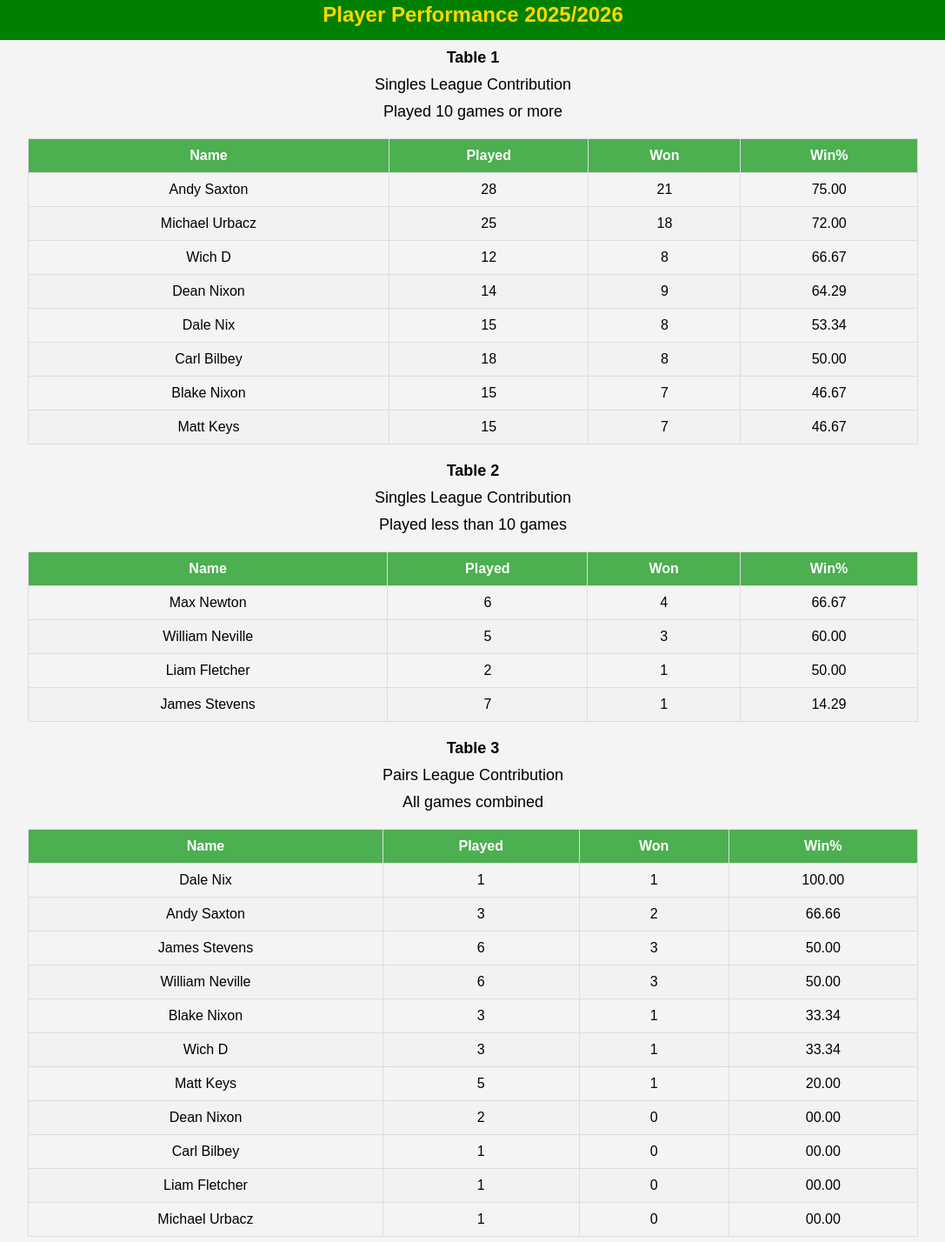
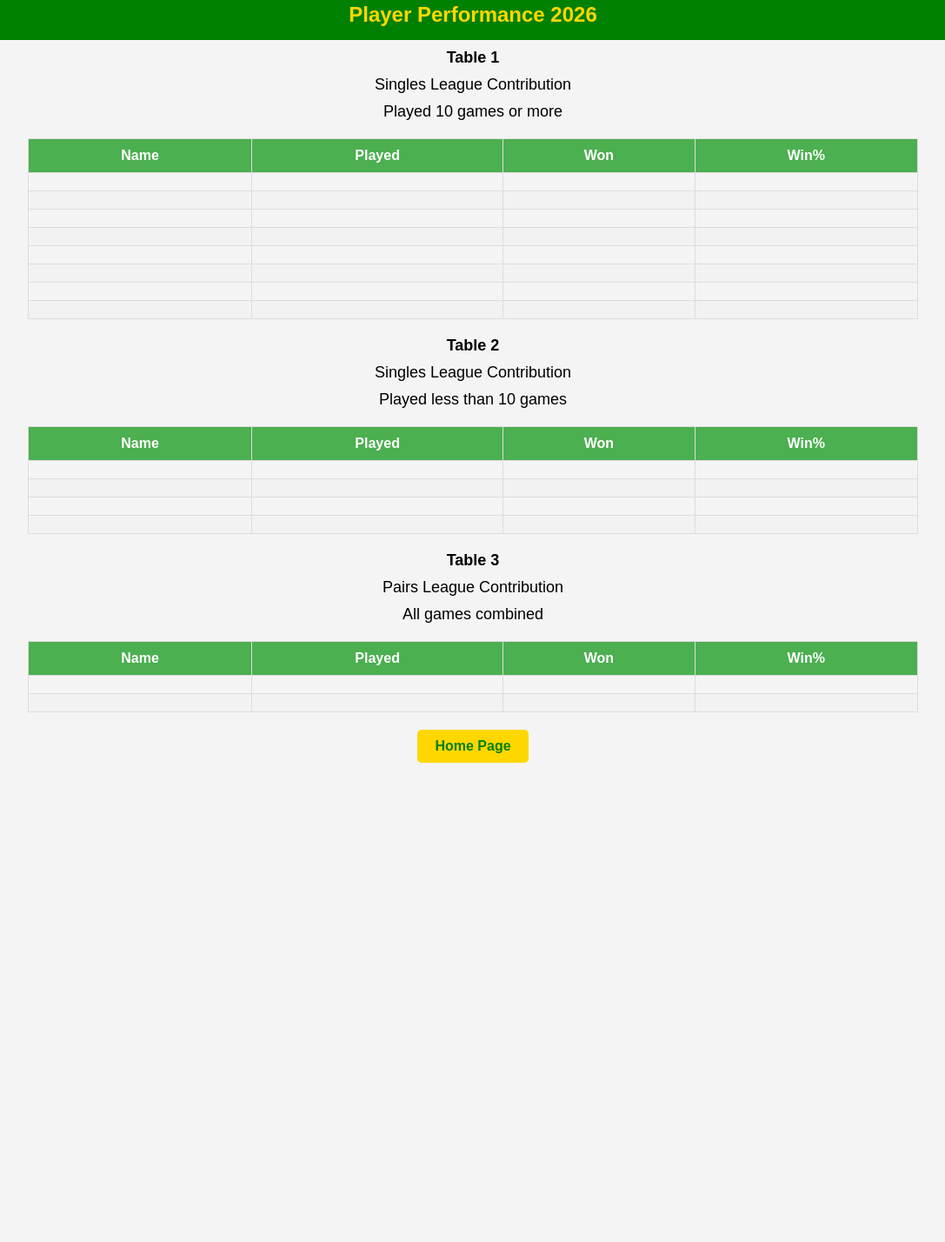
Before and after one commit to con-club-pool-2026/current-season, a plain HTML site: page index.html in a window 1280 px wide. Shown: the part 12-1440 px from the top of the page at 87% size, without its empty margins (96-1183 px from the left). After the commit the page ends 899 px from the top, so only its background shows below. Drawn offline with Linux system fonts and the light colour scheme.

Commit message:
Update index.html

```diff
--- a/index.html
+++ b/index.html
@@ -73,7 +73,7 @@
 <body>
 
 <header>
-    <h1>Player Performance 2025/2026</h1>
+    <h1>Player Performance 2026</h1>
 </header>
 
 <section>
@@ -96,52 +96,52 @@
     </thead>
     <tbody
         <tr>
-            <td>Andy Saxton</td>
-            <td>28</td>
-            <td>21</td>
-            <td>75.00</td>
+            <td></td>
+            <td></td>
+            <td></td>
+            <td></td>
         </tr>
         <tr>
-            <td>Michael Urbacz</td>
-            <td>25</td>
-            <td>18</td>
-            <td>72.00</td>
+            <td></td>
+            <td></td>
+            <td></td>
+            <td></td>
         </tr>
         <tr>
-            <td>Wich D</td>
-            <td>12</td>
-            <td>8</td>
-            <td>66.67</td>
+            <td></td>
+            <td></td>
+            <td></td>
+            <td></td>
         </tr>
         <tr>
-            <td>Dean Nixon</td>
-            <td>14</td>
-            <td>9</td>
-            <td>64.29</td>
+            <td></td>
+            <td></td>
+            <td></td>
+            <td></td>
         </tr>
         <tr>
-            <td>Dale Nix</td>
-            <td>15</td>
-            <td>8</td>
-            <td>53.34</td>
+            <td></td>
+            <td></td>
+            <td></td>
+            <td></td>
         </tr>
         <tr>
-            <td>Carl Bilbey</td>
-            <td>18</td>
-            <td>8</td>
-            <td>50.00</td>
+            <td></td>
+            <td></td>
+            <td></td>
+            <td></td>
         </tr>
         <tr>
-            <td>Blake Nixon</td>
-            <td>15</td>
-            <td>7</td>
-            <td>46.67</td>
+            <td></td>
+            <td></td>
+            <td></td>
+            <td></td>
         </tr>
         <tr>
-            <td>Matt Keys</td>
-            <td>15</td>
-            <td>7</td>
-            <td>46.67</td>
+            <td></td>
+            <td></td>
+            <td></td>
+            <td></td>
         </tr>
     </tbody>
 </table>
@@ -166,28 +166,28 @@
     </thead>
     <tbody
         <tr>
-            <td>Max Newton</td>
-            <td>6</td>
-            <td>4</td>
-            <td>66.67</td>
+            <td></td>
+            <td></td>
+            <td></td>
+            <td></td>
         </tr>
         <tr>
-            <td>William Neville</td>
-            <td>5</td>
-            <td>3</td>
-            <td>60.00</td>
+            <td></td>
+            <td></td>
+            <td></td>
+            <td></td>
         </tr>
         <tr>
-            <td>Liam Fletcher</td>
-            <td>2</td>
-            <td>1</td>
-            <td>50.00</td>
+            <td></td>
+            <td></td>
+            <td></td>
+            <td></td>
         </tr>
         <tr>
-            <td>James Stevens</td>
-            <td>7</td>
-            <td>1</td>
-            <td>14.29</td>
+            <td></td>
+            <td></td>
+            <td></td>
+            <td></td>
         </tr>
     </tbody>
 </table>
@@ -211,70 +211,16 @@
     </thead>
     <tbody>
         <tr>
-            <td>Dale Nix</td>
-            <td>1</td>
-            <td>1</td>
-            <td>100.00</td>
+            <td></td>
+            <td></td>
+            <td></td>
+            <td></td>
         </tr>
         <tr>
-            <td>Andy Saxton</td>
-            <td>3</td>
-            <td>2</td>
-            <td>66.66</td>
-        </tr>
-        <tr>
-            <td>James Stevens</td>
-            <td>6</td>
-            <td>3</td>
-            <td>50.00</td>
-        </tr>
-        <tr>
-            <td>William Neville</td>
-            <td>6</td>
-            <td>3</td>
-            <td>50.00</td>
-        </tr>
-        <tr>
-            <td>Blake Nixon</td>
-            <td>3</td>
-            <td>1</td>
-            <td>33.34</td>
-        </tr>
-        <tr>
-            <td>Wich D</td>
-            <td>3</td>
-            <td>1</td>
-            <td>33.34</td>
-        </tr>
-        <tr>
-            <td>Matt Keys</td>
-            <td>5</td>
-            <td>1</td>
-            <td>20.00</td>
-        </tr>
-        <tr>
-            <td>Dean Nixon</td>
-            <td>2</td>
-            <td>0</td>
-            <td>00.00</td>
-        </tr>
-        <tr>
-            <td>Carl Bilbey</td>
-            <td>1</td>
-            <td>0</td>
-            <td>00.00</td>
-        </tr>
-        <tr>
-            <td>Liam Fletcher</td>
-            <td>1</td>
-            <td>0</td>
-            <td>00.00</td>
-        </tr>
-        <tr>
-            <td>Michael Urbacz</td>
-            <td>1</td>
-            <td>0</td>
-            <td>00.00</td>
+            <td></td>
+            <td></td>
+            <td></td>
+            <td></td>
         </tr>
     </tbody>
 </table>
```
